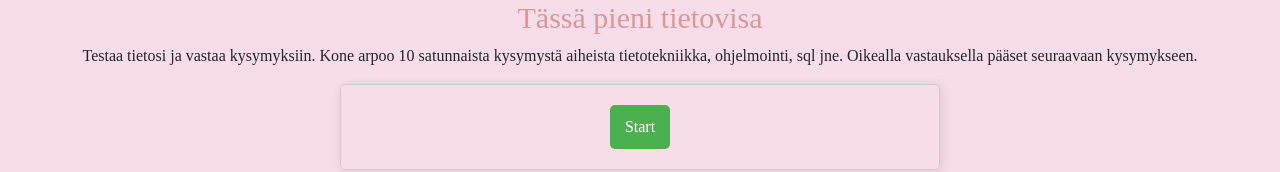
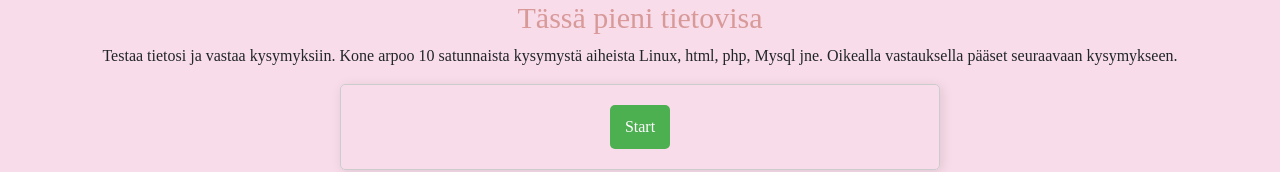
Before and after one commit to Avutonopiskelija/WebbiSivu, a website: page quiz.html in a window 1280 px wide. Shown: the top 172 px of the page. Drawn offline with nearby package versions, Linux system fonts and the light colour scheme; no server answers.

Commit message:
sivu valmis

```diff
--- a/quiz.html
+++ b/quiz.html
@@ -13,8 +13,8 @@
 
     <title>Quiz</title>
     <h1>Tässä pieni tietovisa</h1>
-    <p>Testaa tietosi ja vastaa kysymyksiin. Kone arpoo 10 satunnaista kysymystä aiheista tietotekniikka,
-        ohjelmointi, sql jne. Oikealla vastauksella pääset seuraavaan kysymykseen.</p>
+    <p>Testaa tietosi ja vastaa kysymyksiin. Kone arpoo 10 satunnaista kysymystä aiheista Linux,
+        html, php, Mysql jne. Oikealla vastauksella pääset seuraavaan kysymykseen.</p>
     <style>
 
     </style>
```
Also changed, not shown: readme.md.
